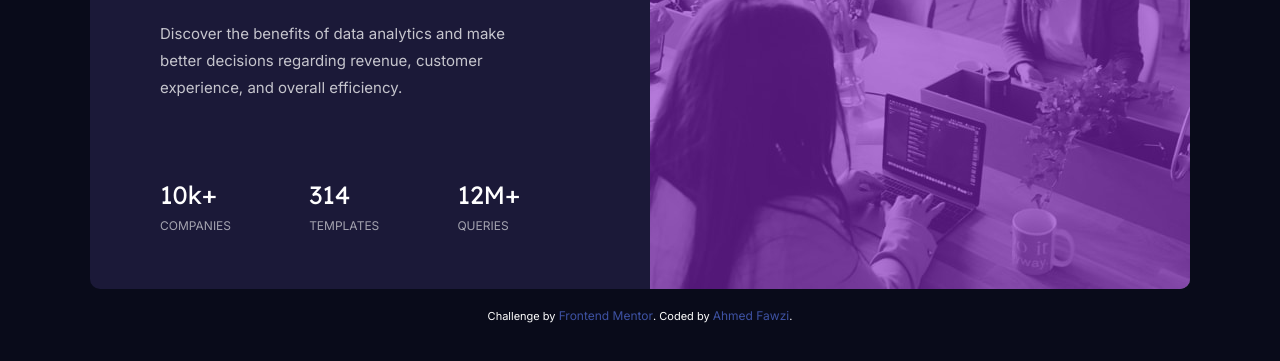
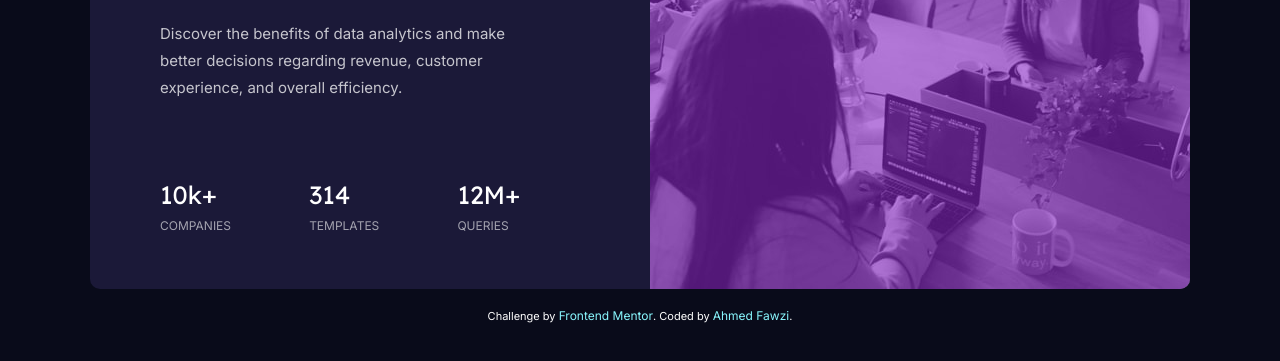
Before and after one commit to AhmedFawzi44/Stats-Preview-Card, a plain HTML site: page index.html in a window 1280 px wide. Shown: the part 317-678 px from the top of the page. Drawn offline with Linux system fonts and the light colour scheme.

Commit message:
Upload The Design

```diff
--- a/css/main.css
+++ b/css/main.css
@@ -204,8 +204,8 @@ body {
     color: white;
 }
 
-.attribution a {
-    color: #89f7fe;
+.attribution .a {
     font-size: 12px;
     text-decoration: none;
+    color: #89f7fe;
 }
--- a/index.html
+++ b/index.html
@@ -57,10 +57,12 @@
         <img src="images/image-header-desktop.jpg">
       </div>
     </div>
+
     <div class="attribution">
-      Challenge by <a href="https://www.frontendmentor.io?ref=challenge" target="_blank">Frontend Mentor</a>.
-      Coded by <a href="#">Ahmed Fawzi</a>.
+      Challenge by <a href="https://www.frontendmentor.io?ref=challenge" target="_blank" class="a">Frontend Mentor</a>.
+      Coded by <a href="#" class="a">Ahmed Fawzi</a>.
     </div>
+
   </div>
 
 
```
